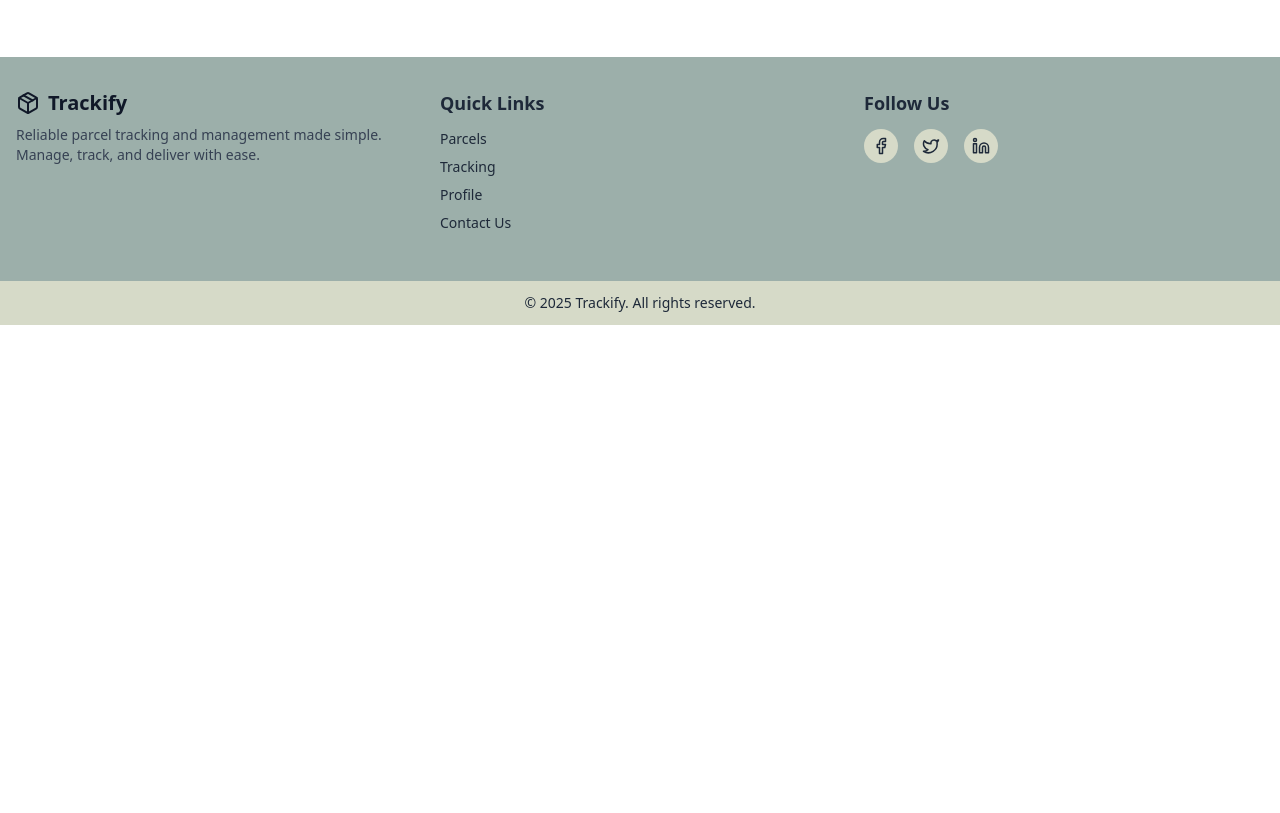
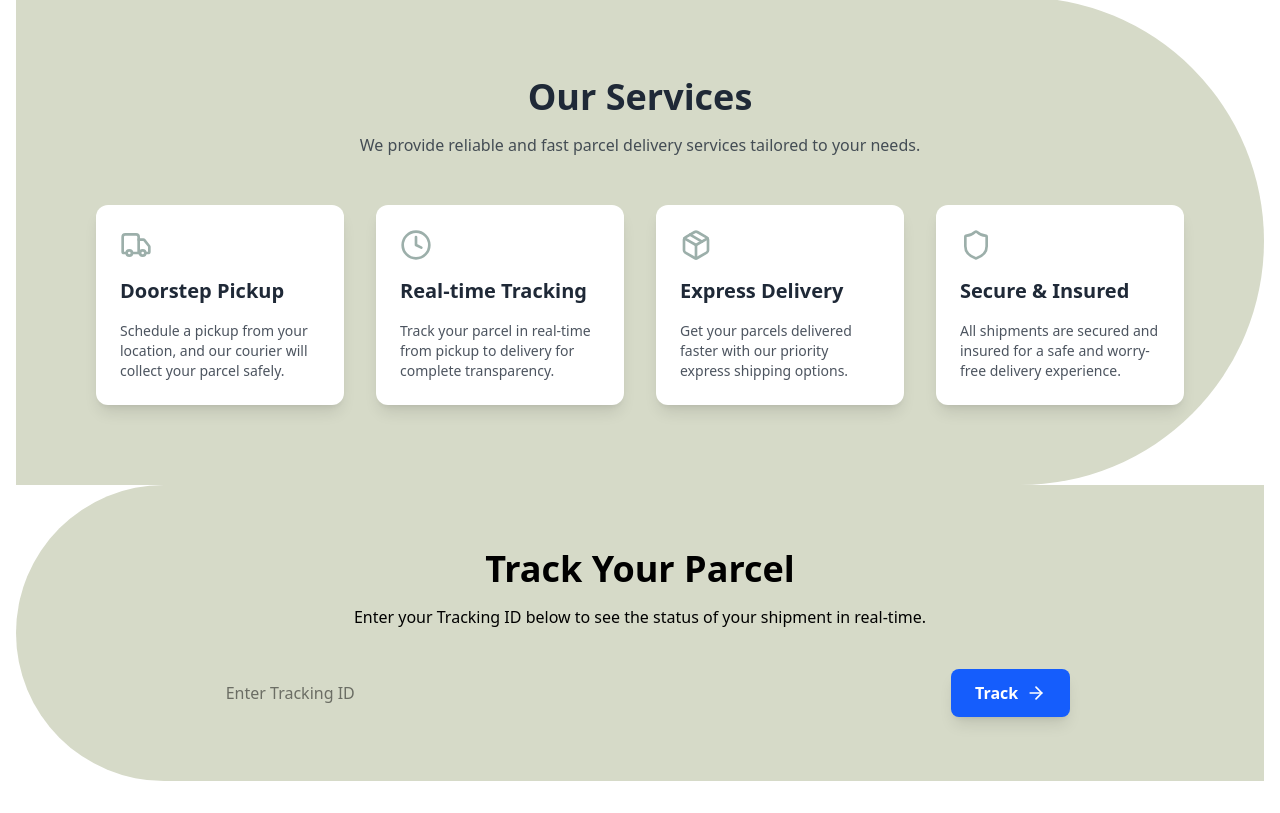
Before and after one commit to mainurrahat/parcel_delivery_frontend, a React (Vite) app: page / in a window 1280 px wide. Shown: the part 927-1740 px from the top of the page. Before the commit the page ends 1252 px from the top, so only its background shows below. Built offline with nearby package versions, Linux system fonts and the light colour scheme.

Commit message:
tracking section+toast added

```diff
--- a/src/pages/Home/Hero/Hero.tsx
+++ b/src/pages/Home/Hero/Hero.tsx
@@ -1,6 +1,6 @@
 "use client";
 
-import React, { useState, useEffect } from "react";
+import { useState, useEffect } from "react";
 import { motion } from "framer-motion";
 import { ChevronLeft, ChevronRight } from "lucide-react";
 
--- a/src/pages/Home/Home.tsx
+++ b/src/pages/Home/Home.tsx
@@ -1,5 +1,7 @@
 import Hero from "./Hero/Hero";
 import Marquee from "./Marquee/Marquee";
+import Services from "./services/services";
+import TrackingSection from "./TrackingSection/TrackingSection";
 
 const Home = () => {
   return (
@@ -7,6 +9,8 @@ const Home = () => {
       <h1>home.tsx</h1>
       <Hero></Hero>
       <Marquee></Marquee>
+      <Services></Services>
+      <TrackingSection></TrackingSection>
     </div>
   );
 };
--- a/src/pages/Home/Marquee/Marquee.tsx
+++ b/src/pages/Home/Marquee/Marquee.tsx
@@ -1,5 +1,3 @@
-import React from "react";
-
 const Marquee = () => {
   const messages = [
     "Fast Delivery Across the City!",
@@ -10,7 +8,7 @@ const Marquee = () => {
   ];
 
   return (
-    <div className="overflow-hidden bg-[#D6DAC8] text-black py-2 w-1/2 rounded-2xl p-4 mx-auto my-4">
+    <div className="overflow-hidden bg-[#D6DAC8] text-black border-2 py-2 w-1/2 rounded-2xl p-4 mx-auto my-4">
       <div className="whitespace-nowrap animate-marquee flex space-x-10 py-2">
         {messages.map((msg, index) => (
           <span
--- /dev/null
+++ b/src/pages/Home/TrackingSection/TrackingSection.tsx
@@ -0,0 +1,82 @@
+"use client";
+
+import { useState } from "react";
+import { ArrowRight } from "lucide-react";
+import { motion } from "framer-motion";
+import { ToastContainer, toast } from "react-toastify";
+import "react-toastify/dist/ReactToastify.css";
+
+const TrackingSection = () => {
+  const [trackingId, setTrackingId] = useState("");
+
+  const handleTrack = () => {
+    if (!trackingId) {
+      toast.warn("Ei bro, etho hyper keno? Relax e tracking ID daw 😎", {
+        position: "top-center",
+        autoClose: 4000,
+        theme: "colored",
+      });
+      return;
+    }
+
+    toast.success(
+      `Ei bro, product pawar etho tarahura kiser! Details tomake email e bole diyechi, email check koro 📧`,
+      {
+        position: "top-center",
+        autoClose: 5000,
+        theme: "colored",
+      }
+    );
+    setTrackingId("");
+  };
+
+  return (
+    <section className="bg-[#D6DAC8] text-black py-16 px-6 md:px-20 rounded-l-full">
+      <div className="max-w-3xl mx-auto text-center mb-10">
+        <motion.h2
+          initial={{ opacity: 0, y: 20 }}
+          animate={{ opacity: 1, y: 0 }}
+          transition={{ duration: 0.6 }}
+          className="text-3xl md:text-4xl font-bold"
+        >
+          Track Your Parcel
+        </motion.h2>
+        <motion.p
+          initial={{ opacity: 0, y: 20 }}
+          animate={{ opacity: 1, y: 0 }}
+          transition={{ duration: 0.6, delay: 0.2 }}
+          className="mt-4"
+        >
+          Enter your Tracking ID below to see the status of your shipment in
+          real-time.
+        </motion.p>
+      </div>
+
+      <motion.div
+        initial={{ opacity: 0, y: 20 }}
+        animate={{ opacity: 1, y: 0 }}
+        transition={{ duration: 0.6, delay: 0.4 }}
+        className="flex flex-col md:flex-row items-center justify-center gap-4"
+      >
+        <input
+          type="text"
+          value={trackingId}
+          onChange={(e) => setTrackingId(e.target.value)}
+          placeholder="Enter Tracking ID"
+          className="w-full md:w-2/3 px-4  py-3 rounded-lg  border-gray-300 border-b-black text-black"
+        />
+        <button
+          onClick={handleTrack}
+          className="flex items-center gap-2 bg-blue-600 hover:bg-blue-700 text-white font-semibold px-6 py-3 rounded-lg shadow-lg transition"
+        >
+          Track
+          <ArrowRight size={20} />
+        </button>
+      </motion.div>
+
+      <ToastContainer />
+    </section>
+  );
+};
+
+export default TrackingSection;
--- /dev/null
+++ b/src/pages/Home/services/services.tsx
@@ -0,0 +1,63 @@
+"use client";
+
+// import React from "react";
+import { Truck, Clock, Shield, Package } from "lucide-react";
+import { motion } from "framer-motion";
+
+const services = [
+  {
+    icon: <Truck size={32} className="text-[#9CAFAA]" />,
+    title: "Doorstep Pickup",
+    desc: "Schedule a pickup from your location, and our courier will collect your parcel safely.",
+  },
+  {
+    icon: <Clock size={32} className="text-[#9CAFAA]" />,
+    title: "Real-time Tracking",
+    desc: "Track your parcel in real-time from pickup to delivery for complete transparency.",
+  },
+  {
+    icon: <Package size={32} className="text-[#9CAFAA]" />,
+    title: "Express Delivery",
+    desc: "Get your parcels delivered faster with our priority express shipping options.",
+  },
+  {
+    icon: <Shield size={32} className="text-[#9CAFAA]" />,
+    title: "Secure & Insured",
+    desc: "All shipments are secured and insured for a safe and worry-free delivery experience.",
+  },
+];
+
+const Services = () => {
+  return (
+    <section className="bg-[#D6DAC8] py-20 px-6 md:px-20 rounded-r-full">
+      <div className="text-center mb-12">
+        <h2 className="text-4xl font-bold text-[#1F2937]">Our Services</h2>
+        <p className="text-[#1F2937]/80 mt-4 max-w-2xl mx-auto">
+          We provide reliable and fast parcel delivery services tailored to your
+          needs.
+        </p>
+      </div>
+
+      <div className="grid grid-cols-1 md:grid-cols-2 lg:grid-cols-4 gap-8">
+        {services.map((service, index) => (
+          <motion.div
+            key={index}
+            className="bg-white rounded-xl shadow-lg p-6 flex flex-col items-start gap-4 hover:scale-105 transition-transform"
+            initial={{ opacity: 0, y: 20 }}
+            whileInView={{ opacity: 1, y: 0 }}
+            viewport={{ once: true }}
+            transition={{ duration: 0.5, delay: index * 0.2 }}
+          >
+            <div>{service.icon}</div>
+            <h3 className="text-xl font-semibold text-[#1F2937]">
+              {service.title}
+            </h3>
+            <p className="text-[#1F2937]/80 text-sm">{service.desc}</p>
+          </motion.div>
+        ))}
+      </div>
+    </section>
+  );
+};
+
+export default Services;
```
